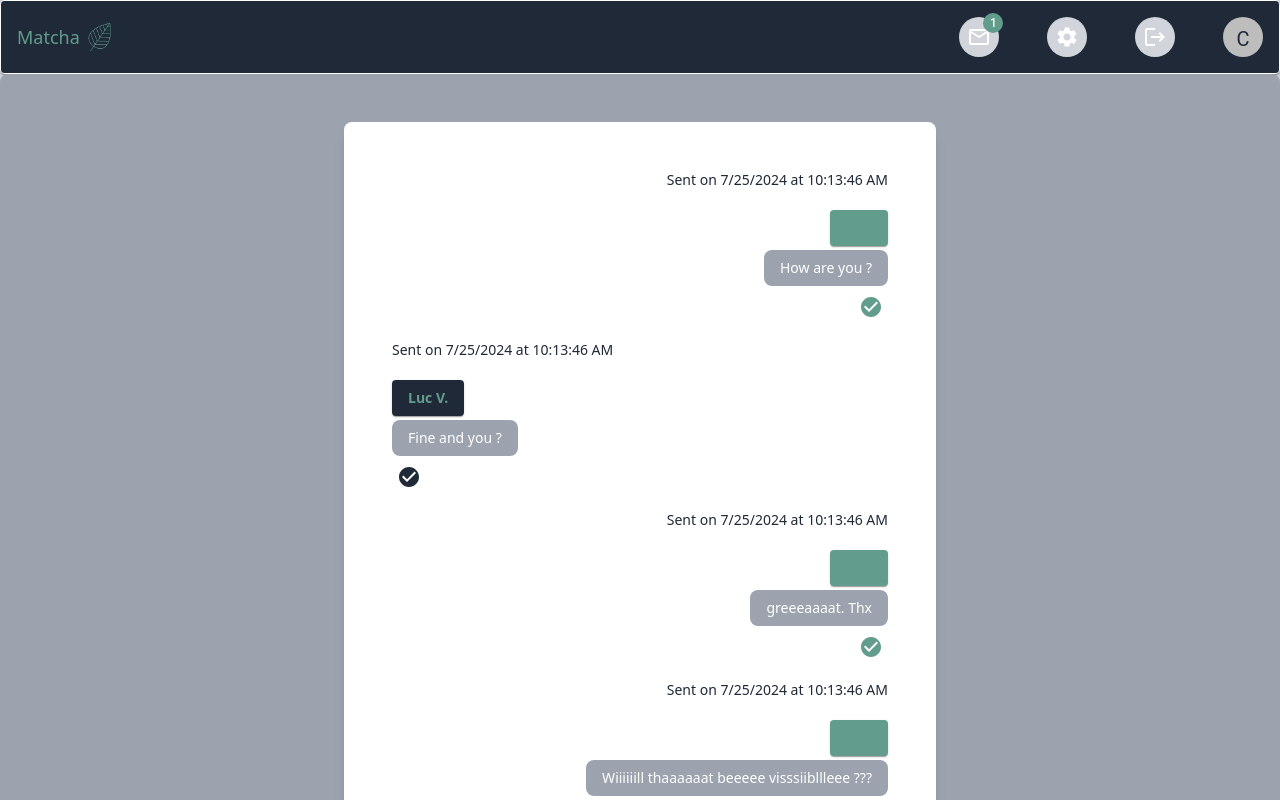
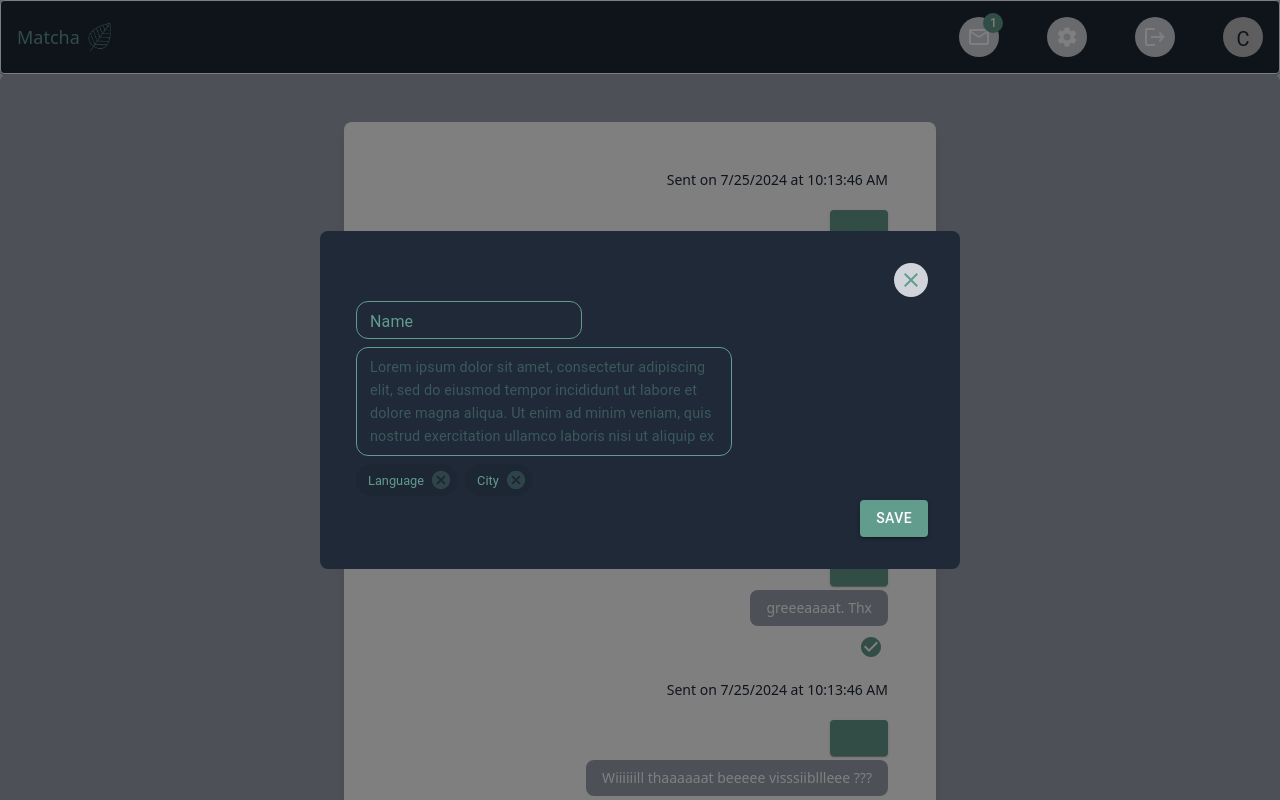
Before and after one commit to claire-d-b/Matcha_front_local, a Next.js app: page /chat in a window 1280 px wide. Both pictures are taken after a click on the button 1067 px from the left and 37 px from the top of the page. Shown: the top 800 px of the page. Built offline with nearby package versions, Linux system fonts and the light colour scheme.

Commit message:
fix mockup messages

```diff
--- /dev/null
+++ b/src/app/Cchip.tsx
@@ -0,0 +1,33 @@
+import react, { useState } from 'react';
+import Chip from '@mui/material/Chip';
+import Badge from '@mui/material/Badge';
+import Stack from '@mui/material/Stack';
+import MailIcon from '@mui/icons-material/Mail';
+import Ctextfield from './Ctextfield'
+
+const chips = ['Language', 'City']
+
+interface ComponentProps {
+    opts?: string;
+  }
+
+const _: React.FC<ComponentProps> = ({ opts }) => {
+  const [chipContent, setChipContent] = useState('Default Content');
+  const [isEditing, setIsEditing] = useState(false);
+  const [tempContent, setTempContent] = useState(chipContent);
+
+  const handleEditClick = () => {
+    setIsEditing(true);
+  }
+
+  const handleDelete = () => {
+    console.info('You clicked the delete icon.');
+  }
+
+  return (
+  <div className="flex flex-wrap gap-2">
+    { chips.length && chips.map((c,i) => <Chip className={opts} key={`chip_${i}`} label={c} onClick={handleEditClick} onDelete={handleDelete} />) }
+  </div>
+  )}
+
+export default _
--- a/src/app/Cnav.tsx
+++ b/src/app/Cnav.tsx
@@ -16,21 +16,50 @@ import Logout from '@mui/icons-material/Logout';
 import MailOutlineIcon from '@mui/icons-material/MailOutline';
 import Badge from '@mui/material/Badge';
 import theme from './theme'
+import Button from '@mui/material/Button';
+import Modal from '@mui/material/Modal';
+import Ctextfield from './Ctextfield'
+import Cchip from './Cchip'
+import CloseIcon from '@mui/icons-material/Close';
 
 const messages = ['un message']
+const str = "Lorem ipsum dolor sit amet, consectetur adipiscing elit, sed do eiusmod tempor incididunt ut labore et dolore magna aliqua. Ut enim ad minim veniam, quis nostrud exercitation ullamco laboris nisi ut aliquip ex ea commodo consequat. Duis aute irure dolor in reprehenderit in voluptate velit esse cillum dolore eu fugiat nulla pariatur. Excepteur sint occaecat cupidatat non proident, sunt in culpa qui officia deserunt mollit anim id est laborum. Lorem ipsum dolor sit amet, consectetur adipiscing elit, sed do eiusmod tempor incididunt ut labore et dolore magna aliqua. Ut enim ad minim veniam, quis nostrud exercitation ullamco laboris nisi ut aliquip ex ea commodo consequat. Duis aute irure dolor in reprehenderit in voluptate velit esse cillum dolore eu fugiat nulla pariatur. Excepteur sint occaecat cupidatat non proident, sunt in culpa qui officia deserunt mollit anim id est laborum."
+
 
 interface ComponentProps {
     className: any
 }
 
+
 const _: React.FC<ComponentProps> = ({ className }) => {
+  const [open, setOpen] = React.useState(false);
+  const handleOpen = () => setOpen(true);
+  const handleClose = () => setOpen(false);
+
   return (
     <React.Fragment>
       <div className={className}>
         { messages.length && <Badge badgeContent={1} overlap="circular" className="text-gray-400">
           <IconButton className="font-thin border bg-gray-800"><MailOutlineIcon className="text-base md:text-2xl text-white" /></IconButton>
           </Badge> }
-        <IconButton className="font-thin border bg-gray-800"><Settings className="text-base md:text-2xl text-white"/></IconButton>
+        <IconButton className="font-thin border bg-gray-800" onClick={handleOpen}><Settings className="text-base md:text-2xl text-white"/></IconButton>
+          <Modal className="shadow-lg" open={open}>
+            <div className="w-full h-full flex flex-col justify-center items-center">
+                <div className="flex flex-col self-center bg-gray-800 rounded-lg p-2 md:p-8 w-4/5 md:w-1/2">
+                  <IconButton className="self-end text-white bg-gray-800" size="small" onClick={handleClose}><CloseIcon /></IconButton>
+                  <div className="p-1 w-2/3">
+                    <Ctextfield opts="text-xs" type="text" size="small" variant="outlined" label="Name" multiline={false} placeholder="Julie H." />
+                  </div>
+                  <div className="p-1 w-2/3">
+                    <Ctextfield opts="w-full" type="text" size="small" variant="outlined" multiline={true} rows={4} placeholder={ str.slice(0, 600) + '...' } />
+                  </div>
+                  <div className="p-1 w-2/3">
+                    <Cchip opts="bg-gray-700" />
+                  </div>
+                  <Button className="self-end rounded-lg" variant="contained" color="primary">Save</Button>
+                </div>
+            </div>
+        </Modal>
         <IconButton className="font-thin border bg-gray-800"><Logout className="text-base md:text-2xl text-white" /></IconButton>
         <Avatar className="text-sm md:text-xl md:pt-1 bg-gray-300 ">C</Avatar>
       </div>
@@ -38,4 +67,18 @@ const _: React.FC<ComponentProps> = ({ className }) => {
   );
 }
 
+const style = {
+  position: 'absolute' as 'absolute',
+  top: '50%',
+  left: '50%',
+  transform: 'translate(-50%, -50%)',
+  width: 400,
+  bgcolor: 'background.paper',
+  border: '2px solid #000',
+  boxShadow: 24,
+  p: 4,
+};
+
+
+
 export default _
--- a/src/app/Ctextfield.tsx
+++ b/src/app/Ctextfield.tsx
@@ -7,17 +7,20 @@ interface ComponentProps {
     type: any
     size: any
     variant: any
-    label: any
+    label?: any
+    value?: any
     multiline: any
     rows?: any
     placeholder?: any
+    onChange?: any
+    onMouseDown?: any
     disabled?: any
 }
 
 
-const _: React.FC<ComponentProps> = ({ opts, type, size, variant, label, multiline, rows, placeholder, disabled }) => {
+const _: React.FC<ComponentProps> = ({ opts, type, size, variant, label, value, multiline, rows, placeholder, onChange, onMouseDown, disabled }) => {
     return (
-        <TextField className={opts} type={type} size={size} variant={variant} label={label} multiline={multiline} rows={rows} placeholder={placeholder} disabled={disabled ? true : false} />
+        <TextField className={opts} type={type} size={size} variant={variant} label={label} value={value} multiline={multiline} rows={rows} placeholder={placeholder} onChange={onChange} onMouseDown={onMouseDown} disabled={disabled ? true : false} />
     );
 };
 
--- a/src/app/chat/page.tsx
+++ b/src/app/chat/page.tsx
@@ -63,8 +63,8 @@ const _ = () => {
                         <Paper sx={{ backgroundColor: m.mine ? '#629c8d' : '#1f2937' }} className={ m.mine ? 'py-1 px-2 md:px-4 md:py-2 self-end rounded-lg font-semibold text-white' : 'py-1 px-2 md:px-4 md:py-2 self-start rounded-lg font-semibold text-white'}>{ m.mine ? 'You' : m.author }</Paper>
                         <div className={ m.mine ? 'py-1 px-2 md:px-4 md:py-2 self-end bg-gray-400 rounded-lg font-thin' : 'py-1 px-2 md:px-4 md:py-2 self-start bg-gray-400 rounded-lg font-thin'}>{ m.content }</div>
                         { m.received &&
-                        <IconButton size="small" className={ m.mine ? "mt-0 self-end" : 'mt-0 self-start' } disabled><CheckCircleIcon className={ m.mine ? "text-sm" : "text-sm text-gray-800" }/></IconButton>
-                        || <IconButton size="small" className={ m.mine ? "mt-0 self-end" : 'mt-0 self-start' }><CheckCircleOutlineIcon className={ m.mine ? "text-sm" : "text-sm text-gray-800" } /></IconButton> }
+                        <IconButton size="small" className={ m.mine ? "mt-0 self-end bg-transparent" : 'mt-0 self-start bg-transparent' } disabled><CheckCircleIcon className={ m.mine ? "text-sm" : "text-sm text-gray-800" }/></IconButton>
+                        || <IconButton size="small" className={ m.mine ? "mt-0 self-end bg-transparent" : 'mt-0 self-start bg-transparent' } disabled><CheckCircleOutlineIcon className={ m.mine ? "text-sm" : "text-sm text-gray-800" } /></IconButton> }
                     </div>) }
                 </div>
             </div>
--- a/src/app/profile/f/page.tsx
+++ b/src/app/profile/f/page.tsx
@@ -40,8 +40,8 @@ const _ = () => {
                     <div className="w-full p-8 gap-4 flex flex-col justify-center items-center">
                         <Paper className="p-8 rounded-lg flex flex-col gap-4 w-full text-lg font-thin">Location
                             <Stack direction="row" spacing={1}>
-                                <Chip label={person.language} className="font-normal bg-gray-600 text-white" />
-                                <Chip label={person.city} variant="outlined" className="font-normal"/>
+                                <Chip label={person.language} className="bg-gray-600 text-white" />
+                                <Chip label={person.city} variant="outlined"/>
                             </Stack>
                         </Paper>
                         <Paper className="p-8 rounded-lg flex flex-col gap-4 w-full text-lg font-thin text-lg">Hobbies
```
